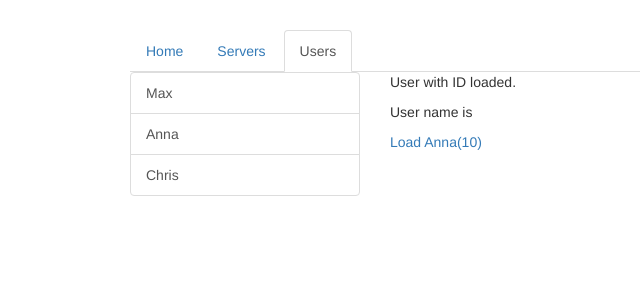
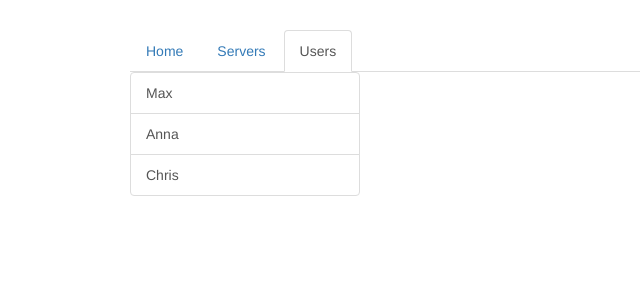
Before and after one commit to Mhrooz/routing-start, an Angular app: page /users in a window 1280 px wide. Shown: the top 300 px of the page, without its empty margins (135-775 px from the left). Built offline with nearby package versions, Linux system fonts and the light colour scheme.

Commit message:
140 setting up child routes
add children in appRoutes array, and add <router-outlet> to indicate where the router page should load.

```diff
--- a/src/app/servers/servers.component.html
+++ b/src/app/servers/servers.component.html
@@ -2,7 +2,7 @@
   <div class="col-xs-12 col-sm-4">
     <div class="list-group">
       <a
-        [routerLink]="['/servers',this.server.id,'edit']"
+        [routerLink]="['/servers',this.server.id]"
         [queryParams]="{allowEdit:'1'}"
         [fragment]="'loading'"
         href="#"
@@ -13,8 +13,10 @@
     </div>
   </div>
   <div class="col-xs-12 col-sm-4">
-    <app-edit-server></app-edit-server>
-    <hr>
+    <router-outlet></router-outlet>
+<!--    <button class="btn btn-primary" (click)="onReload()">Reload Page</button>-->
+<!--    <app-edit-server></app-edit-server>-->
+<!--    <hr>-->
 <!--    <app-server></app-server>-->
   </div>
 </div>
--- a/src/app/servers/servers.component.ts
+++ b/src/app/servers/servers.component.ts
@@ -1,5 +1,6 @@
 import { Component, OnInit } from '@angular/core';
 import { ServersService } from './servers.service';
+import {ActivatedRoute, Router} from "@angular/router";
 
 @Component({
   selector: 'app-servers',
@@ -9,10 +10,14 @@ import { ServersService } from './servers.service';
 export class ServersComponent implements OnInit {
   public servers: {id: number, name: string, status: string}[] = [];
 
-  constructor(private serversService: ServersService) { }
+  constructor(private serversService: ServersService,
+              private router:Router) { }
 
   ngOnInit() {
     this.servers = this.serversService.getServers();
   }
+  onReload(){
+    this.router.navigate(['/servers']);
+  }
 
 }
--- a/src/app/users/user/user.component.html
+++ b/src/app/users/user/user.component.html
@@ -1,4 +1,4 @@
 <p>User with ID {{user.id}} loaded.</p>
 <p>User name is {{user.name}}</p>
 
-<a [routerLink]="['/users',this.user.id,this.user.name]">Load Anna(10)</a>
+<a [routerLink]="['/users',10,'Anna']">Load Anna(10)</a>
--- a/src/app/users/users.component.html
+++ b/src/app/users/users.component.html
@@ -2,6 +2,7 @@
   <div class="col-xs-12 col-sm-4">
     <div class="list-group">
       <a
+        [routerLink]="[this.user.id,this.user.name]"
         href="#"
         class="list-group-item"
         *ngFor="let user of users">
@@ -10,6 +11,6 @@
     </div>
   </div>
   <div class="col-xs-12 col-sm-4">
-    <app-user></app-user>
+    <router-outlet></router-outlet>
   </div>
 </div>
```
Also changed, not shown: src/app/app.module.ts (+7 -5 lines).
